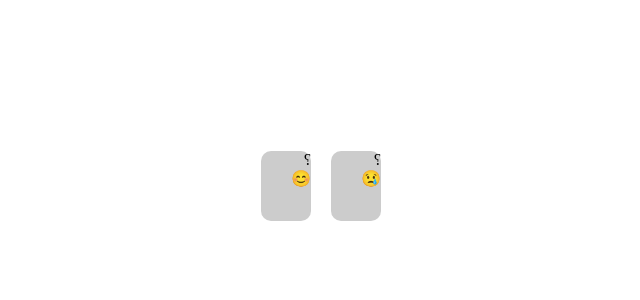
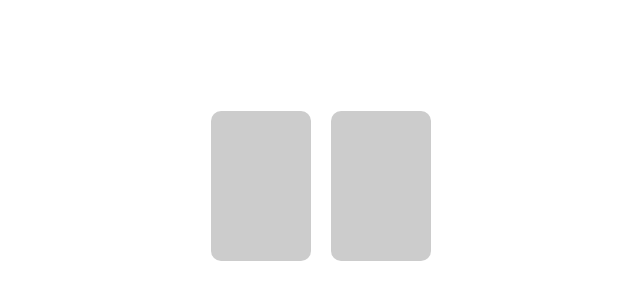
Before and after one commit to anniekatz/find-the-fire, a React (Vite) app: page / in a window 1280 px wide. Shown: the part 222-522 px from the top of the page, without its empty margins (319-959 px from the left). Built offline with nearby package versions, Linux system fonts and the light colour scheme.

Commit message:
updated app

```diff
--- a/src/App2.css
+++ b/src/App2.css
@@ -7,14 +7,7 @@
 
 .game {
   display: flex;
+  align-items: center;
+  justify-content: center;
+  flex-direction: row;
 }
-
-.card {
-  width: 50px;
-  height: 70px;
-  perspective: 1000px;
-  margin: 10px;
-  cursor: pointer;
-  transform-style: preserve-3d;
-  transition: transform 1s;
-}
--- a/src/App2.jsx
+++ b/src/App2.jsx
@@ -1,73 +1,38 @@
 import React, { useState } from "react";
 import "./App2.css";
+import Card from "./Card";
 
-const Card = ({ value, flipped, handleClick }) => (
-  <div
-    className={`card ${flipped ? "flipped" : ""}`}
-    onClick={() => handleClick(value)}
-  >
-    <div className="front">?</div>
-    <div className="back">{value === "happy" ? "😊" : "😢"}</div>
-  </div>
-);
+const App2 = () => {
+  const [level, setLevel] = useState(1);
+  const [selected, setSelected] = useState(null);
 
-const Game = ({ level, onWin, onLose }) => {
-  const [cards, setCards] = useState(
-    Array.from({ length: level }, () => "hidden")
-  );
-  const [selected, setSelected] = useState(-1);
-
-  const handleClick = (value, index) => {
-    setCards(
-      cards.map((v, i) => (i === index ? value : v))
-    );
+  const handleClick = (index) => {
     setSelected(index);
+    setTimeout(() => {
+      const isCorrect = Math.random() >= 0.5; // 50% chance of being correct
+      if (isCorrect) {
+        setLevel(level + 1);
+      } else {
+        setLevel(null);
+      }
+    }, 500);
   };
 
-  const handleReset = () => {
-    setCards(
-      Array.from({ length: level }, () => "hidden")
-    );
-    setSelected(-1);
-  };
-
-  if (selected === -1) {
-    const happyIndex = Math.floor(Math.random() * level);
   return (
+    <div className="App2">
+      {level === null ? (
+        <div>Game over</div>
+      ) : (
         <div className="game">
-        {Array.from({ length: level }).map((_, i) => (
+          {[...Array(level)].map((_, i) => (
             <Card
               key={i}
-            value={i === happyIndex ? "happy" : "sad"}
-            flipped={false}
-            handleClick={(value) => handleClick(value, i)}
+              onClick={() => handleClick(i)}
+              isSelected={selected === i}
             />
           ))}
         </div>
-    );
-  } else if (cards[selected] === "happy") {
-    setTimeout(() => onWin(), 1000);
-    return null;
-  } else {
-    setTimeout(() => onLose(), 1000);
-    return (
-      <div className="game">
-        <div>Game over</div>
-        <button onClick={handleReset}>Try Again</button>
-      </div>
-    );
-  }
-};
-
-const App2 = () => {
-  const [level, setLevel] = useState(2);
-
-  const handleWin = () => setLevel(level + 1);
-  const handleLose = () => setLevel(1);
-
-  return (
-    <div className="App">
-      <Game level={level} onWin={handleWin} onLose={handleLose} />
+      )}
     </div>
   );
 };
--- a/src/Card.css
+++ b/src/Card.css
@@ -1,37 +1,42 @@
-.card {
-    height: 150px;
-    width: 150px;
-    position: relative;
+.card-container {
     perspective: 1000px;
-    text-align: center;
-    margin: 1em;
-    border: 1px solid black;
-    display: inline-block;
   }
 
-  .card__face {
-    height: 100%;
-    width: 100%;
-    position: absolute;
-    backface-visibility: hidden;
-    transition: transform 0.6s;
+  .card {
+    width: 100px;
+    height: 150px;
+    position: relative;
     transform-style: preserve-3d;
+    transition: all 1s ease-in-out;
   }
 
-  .card__face--front {
-    background-color: #fff;
+  .face {
+    position: absolute;
+    width: 100%;
+    height: 100%;
+    backface-visibility: hidden;
+  }
+
+  .front {
     transform: rotateY(0deg);
   }
 
-  .card__face--back {
-    background-color: #fff;
+  .back {
     transform: rotateY(180deg);
   }
 
-  .card.is-flipped .card__face--front {
+  .flipped .front {
     transform: rotateY(180deg);
   }
 
-  .card.is-flipped .card__face--back {
+  .flipped .back {
     transform: rotateY(0deg);
   }
+
+  .level-2 .card {
+    margin-left: 10px;
+  }
+
+  .level-3 .card {
+    margin-left: 20px;
+  }
--- /dev/null
+++ b/src/Card.jsx
@@ -0,0 +1,28 @@
+import React, { useState } from "react";
+import "./Card.css";
+
+const Card = ({ level }) => {
+  const [flipped, setFlipped] = useState(false);
+  const [face, setFace] = useState("");
+
+  const handleClick = () => {
+    setFlipped(true);
+    setFace(Math.random() < 0.5 ? "😊" : "😢");
+  };
+
+  return (
+    <div
+      className={`card-container level-${level} ${flipped ? "flipped" : ""}`}
+      onClick={handleClick}
+    >
+      <div className="card">
+        <div className="face front">
+          <img src="card-back.png" alt="card back" />
+        </div>
+        <div className="face back">{face}</div>
+      </div>
+    </div>
+  );
+};
+
+export default Card;
--- a/src/main.jsx
+++ b/src/main.jsx
@@ -6,6 +6,6 @@ import App2 from './App2'
 
 ReactDOM.createRoot(document.getElementById('root')).render(
   <React.StrictMode>
-    <App2 />
+    <App />
   </React.StrictMode>,
 )
```
Lines whose indentation alone changed are shown as unchanged.
